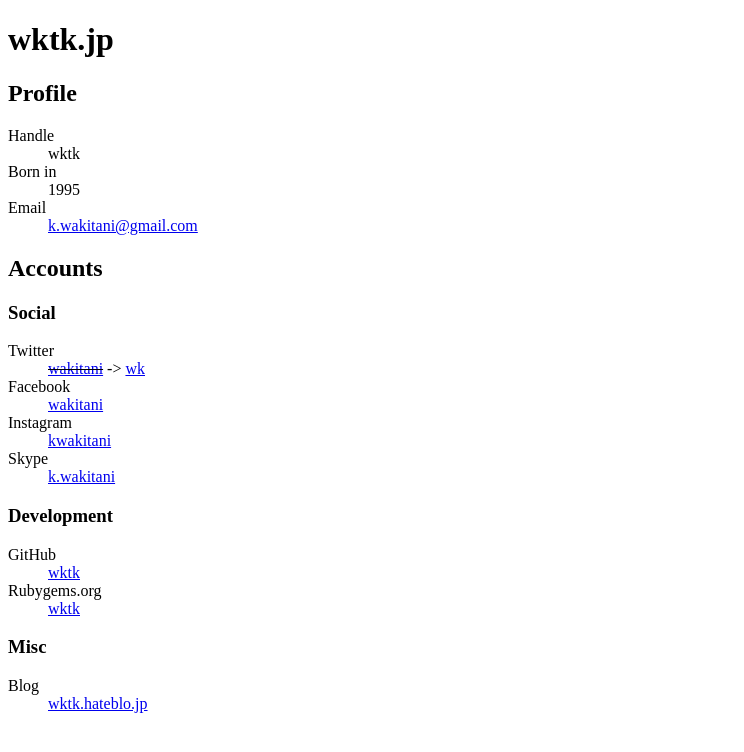
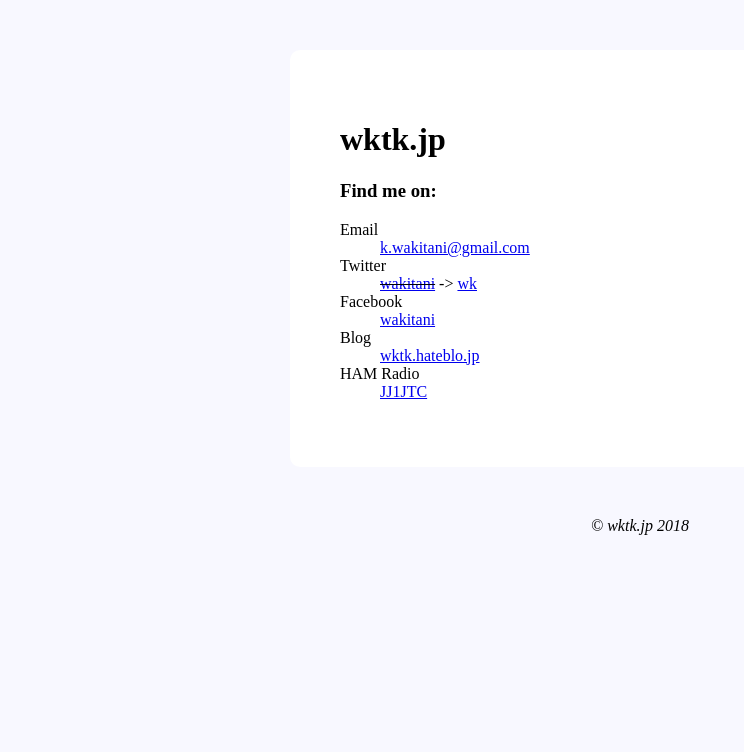
Before and after one commit to wktk/wktk.jp-old, a plain HTML site: page index.html in a window 1280 px wide. Shown: the whole page, without its empty margins (0-744 px from the left). Drawn offline with Linux system fonts and the light colour scheme.

Commit message:
Update design

```diff
--- a/index.html
+++ b/index.html
@@ -4,29 +4,42 @@
     <meta charset="utf-8">
     <title>wktk.jp</title>
     <meta name="viewport" content="width=device-width,initial-scale=1.0,user-scalable=yes">
+    <style>
+      body {
+        padding-bottom: 200px;
+      }
+
+      h1 span {
+        font-weight: normal;
+      }
+
+      address {
+        text-align: center;
+      }
+
+      @media (min-width: 700px) {
+        body {
+          background-color: ghostwhite;
+        }
+
+        main {
+          width: 600px;
+          background-color: white;
+          margin: 50px auto;
+          padding: 50px;
+          border-radius: 10px;
+        }
+      }
+    </style>
   </head>
   <body>
-    <header>
+    <main>
       <h1>wktk.jp</h1>
-    </header>
 
-    <section id="profile">
-      <h2>Profile</h2>
+      <h3>Find me on:</h3>
       <dl>
-        <dt>Handle</dt>
-        <dd>wktk</dd>
-        <dt>Born in</dt>
-        <dd>1995</dd>
         <dt>Email</dt>
         <dd><a href="mailto:k.wakitani@gmail.com">k.wakitani@gmail.com</a></dd>
-      </dl>
-    </section>
-
-    <section id="accounts">
-      <h2>Accounts</h2>
-
-      <h3>Social</h3>
-      <dl>
         <dt>Twitter</dt>
         <dd>
           <s><a href="https://twitter.com/wakitani">wakitani</a></s>
@@ -35,26 +48,12 @@
         </dd>
         <dt>Facebook</dt>
         <dd><a href="https://www.facebook.com/wakitani">wakitani</a></dd>
-        <dt>Instagram</dt>
-        <dd><a href="https://www.instagram.com/kwakitani">kwakitani</a></dd>
-        <dt>Skype</dt>
-        <dd><a href="skype:k.wakitani?userinfo">k.wakitani</a></dd>
-      </dl>
-
-      <h3>Development</h3>
-      <dl>
-        <dt>GitHub</dt>
-        <dd><a href="https://github.com/wktk">wktk</a></dd>
-        <dt>Rubygems.org</dt>
-        <dd><a href="https://rubygems.org/profiles/wktk">wktk</a></dd>
-      </dl>
-
-      <h3>Misc</h3>
-      <dl>
         <dt>Blog</dt>
         <dd><a href="http://wktk.hateblo.jp/">wktk.hateblo.jp</a></dd>
+        <dt>HAM Radio</dt>
+        <dd><a href="https://radio.wktk.jp/">JJ1JTC</a></dd>
       </dl>
-
-    </section>
+    </main>
+    <address>&copy; wktk.jp 2018</address>
   </body>
 </html>
```
